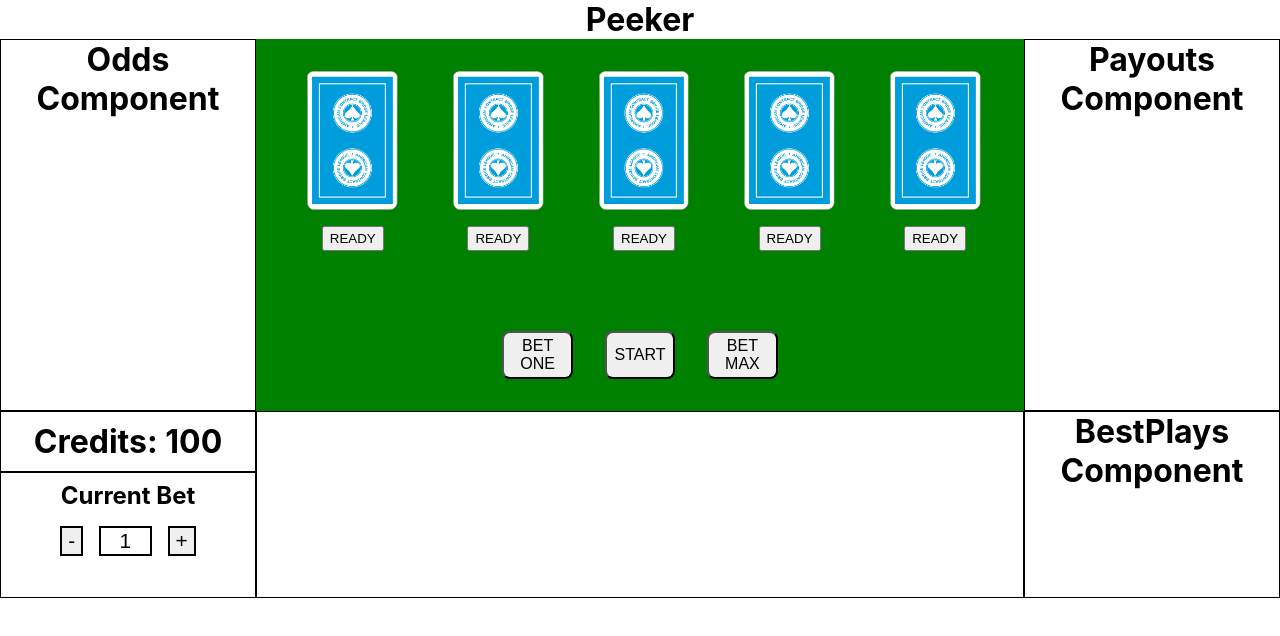
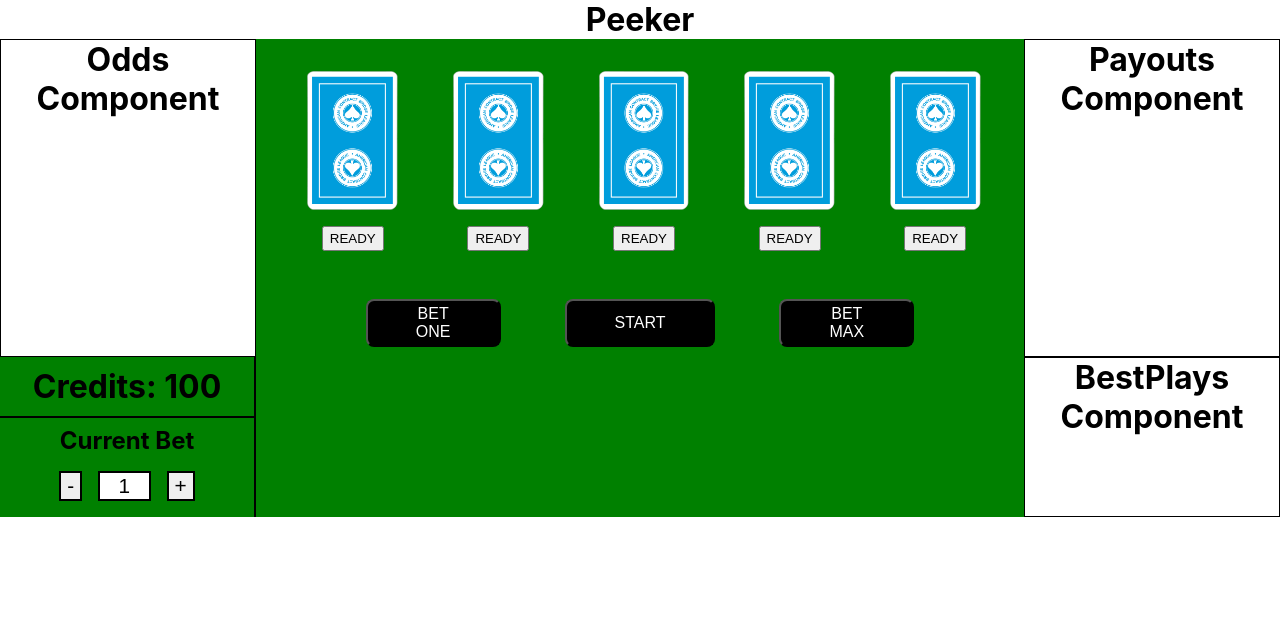
Before and after one commit to patrickrgrady81/Peeker-front, a React (Create React App) app: page / in a window 1280 px wide. Shown: the top 636 px of the page. Built offline with nearby package versions, Linux system fonts and the light colour scheme.

Commit message:
bunch of styling and added an integer value to cards for sorting purposes

```diff
--- a/src/components/app/App.js
+++ b/src/components/app/App.js
@@ -48,7 +48,6 @@ export default class App extends Component {
   }
 
   updateCredits = (change) => {
-    console.log(`changing by: ${change}`);
     this.setState({credits: this.state.credits + change});
   }
 
--- a/src/components/credits/Credits.css
+++ b/src/components/credits/Credits.css
@@ -1,5 +1,7 @@
 .credits {
-  border: 1px solid black;
+  /* border: 1px solid black; */
+  border-right: 2px solid black;
+  background-color: green;
 }
 
 .credits-header {
--- a/src/components/currentHand/CurrentHand.css
+++ b/src/components/currentHand/CurrentHand.css
@@ -1,5 +1,7 @@
 .currentHand {
-  border: 1px solid black;
+  /* border: 1px solid black; */
+  background-color: green;
+  color: white;
   display: flex;
   flex-direction: row;
   flex-wrap: nowrap;
--- a/src/components/table/Table.css
+++ b/src/components/table/Table.css
@@ -16,13 +16,20 @@
 }
 
 .draw-btn {
-  width: 30%;
   height: 3rem;
   align-self: center;
   margin: 2rem 1rem;
   font-size: 1rem;
   border-radius: 8px;
+  padding: 0 3rem;
+  margin: 0 2rem;
+  background-color: black;
+  color: white;
+}
 
+.draw-btn:hover {
+  border: 2px solid red;
+  cursor: pointer;
 }
 
 .wrapper {
@@ -40,7 +47,7 @@
 
 .buttonDiv {
   display: flex;
-  justify-content: space-evenly;
+  justify-content: center;
   align-self: center;
-  width: 40%;
+  width: 60%;
 }
--- a/src/components/table/Table.js
+++ b/src/components/table/Table.js
@@ -72,9 +72,7 @@ export default class Table extends Component {
       }
     }).then((response) => {
       const handValue = response.data.handValue;
-      console.log(handValue);
-      this.props.gameState === "DRAW" ? this.props.updateHandValue(handValue) : this.props.updateHandValue("")
-      // how do I send the handValue to updateHandValue if this is the promise not the Table
+      this.props.updateHandValue(handValue);
 
 
     })
@@ -94,7 +92,6 @@ export default class Table extends Component {
     }
 
     this.sendHand();
-    // console.log(handValue);
 
   }
 
--- a/src/components/table/js/card.js
+++ b/src/components/table/js/card.js
@@ -1,7 +1,8 @@
 export default class CardJS {
-  constructor(v, s) {
+  constructor(v, s, i) {
     this.v = v;
     this.s = s;
+    this.i = i;
     this.image = `img/cards/${this.v}${this.s}.png`;
     this.id = `${this.v.toLowerCase()}${this.s.toLowerCase()}`;
     this.held = false;
--- a/src/components/table/js/deck.js
+++ b/src/components/table/js/deck.js
@@ -4,11 +4,12 @@ export default class DeckJS {
   createDeck() {
     const cards = []
     const suits = ['H', 'D', 'C', 'S'];
-    const vals = ['A', '2', '3', '4', '5', '6', '7', '8', '9', 'T', 'J', 'Q', 'K']
+    const vals = ['A', '2', '3', '4', '5', '6', '7', '8', '9', 'T', 'J', 'Q', 'K'];
+    const intVals = [1, 2, 3, 4, 5, 6, 7, 8, 9, 10, 11, 12, 13];
 
     for (let i = 0; i < suits.length; i++) {
       for (let j = 0; j < vals.length; j++) {
-        cards.push(new CardJS(vals[j], suits[i]));
+        cards.push(new CardJS(vals[j], suits[i], intVals[j]));
       }
     }
     return cards
```
